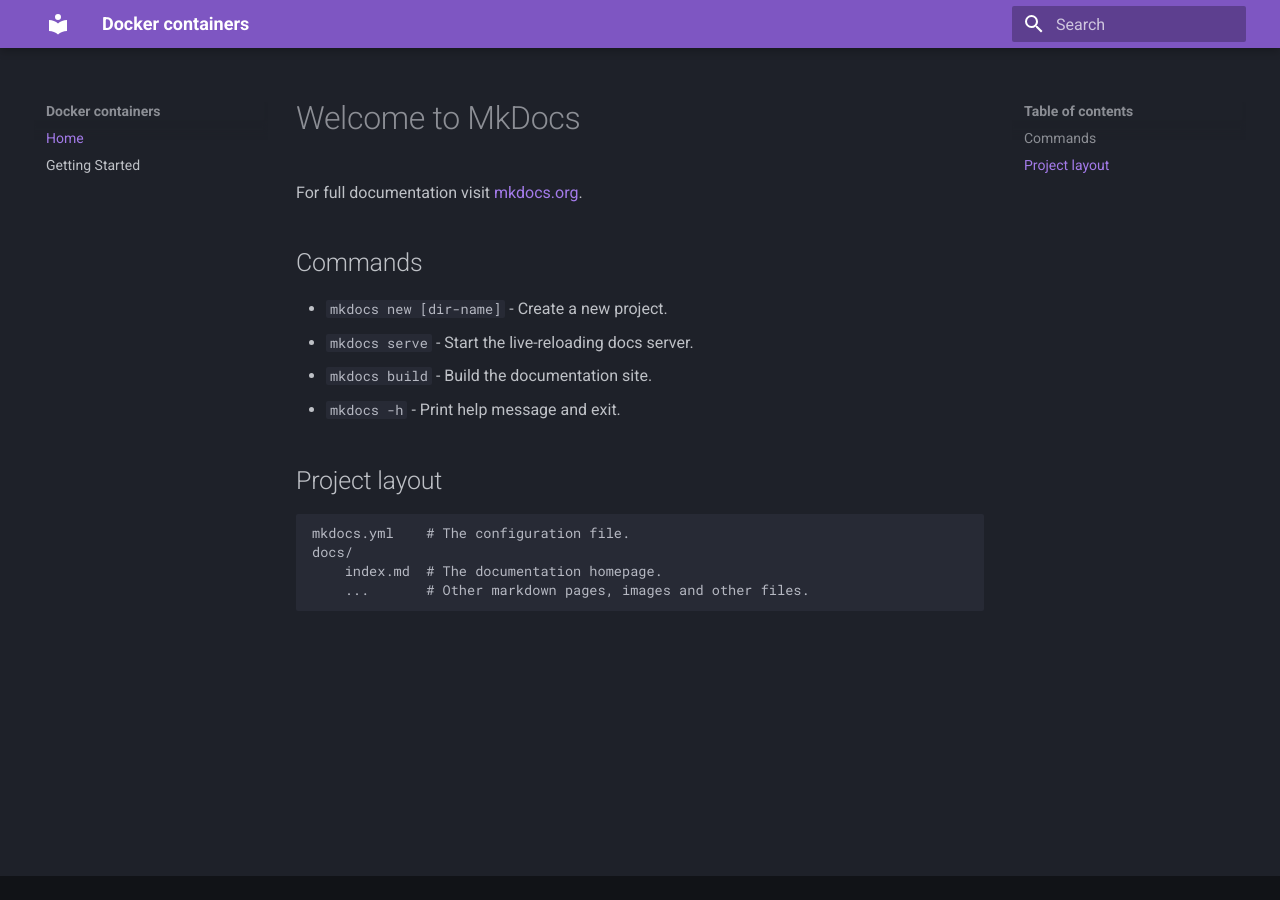
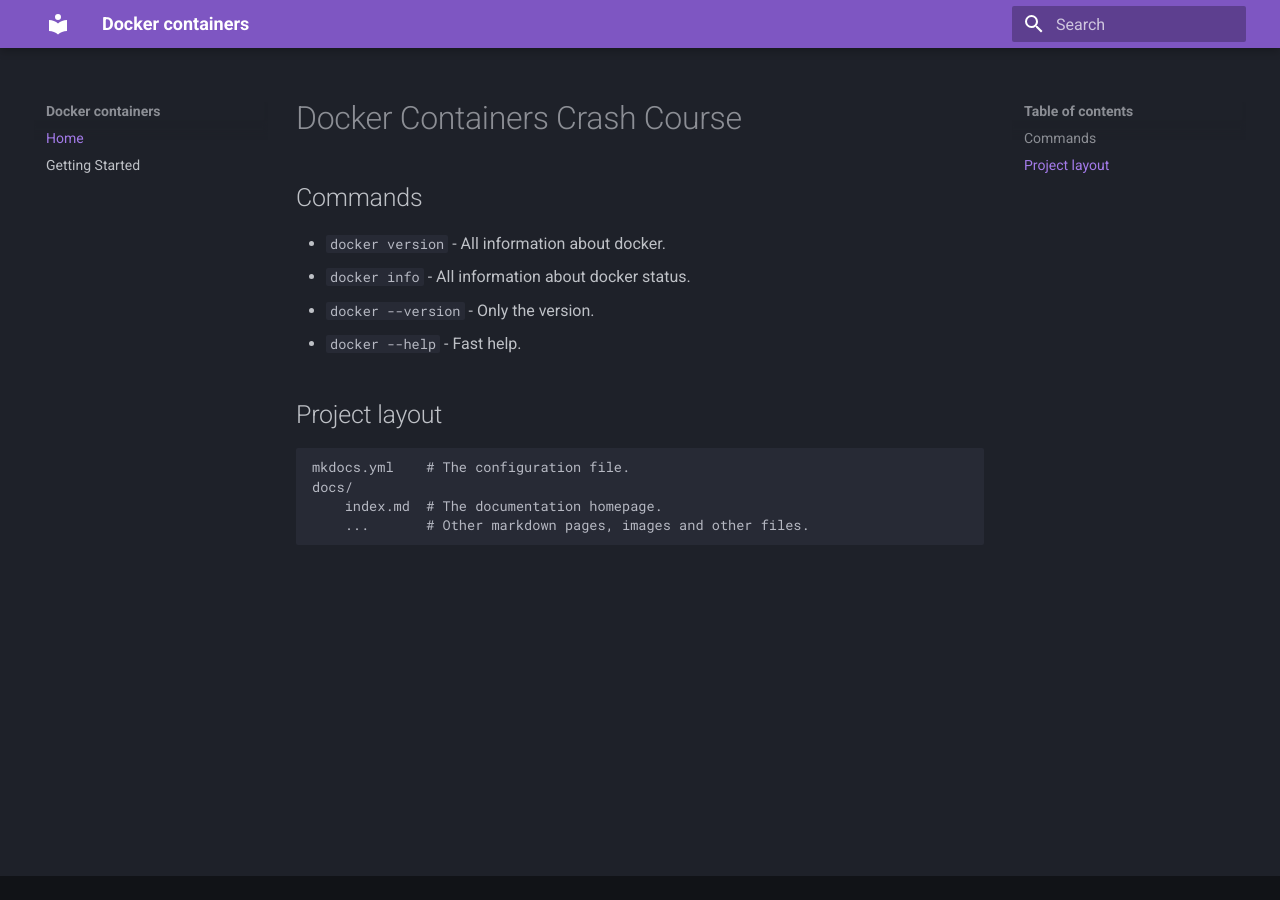
Before and after one commit to janobourian/docker-containers, an MkDocs documentation site: the page built from docs/index.md, in a window 1280 px wide. Built offline with MkDocs 1.6.1 and Material for MkDocs 9.7.7, drawn with Linux system fonts in a browser that asks for light colours.

Commit message:
add: first information

```diff
--- a/docs/index.md
+++ b/docs/index.md
@@ -1,13 +1,11 @@
-# Welcome to MkDocs
-
-For full documentation visit [mkdocs.org](https://www.mkdocs.org).
+# Docker Containers Crash Course
 
 ## Commands
 
-* `mkdocs new [dir-name]` - Create a new project.
-* `mkdocs serve` - Start the live-reloading docs server.
-* `mkdocs build` - Build the documentation site.
-* `mkdocs -h` - Print help message and exit.
+* `docker version` - All information about docker.
+* `docker info` - All information about docker status.
+* `docker --version` - Only the version.
+* `docker --help` - Fast help.
 
 ## Project layout
 
```
